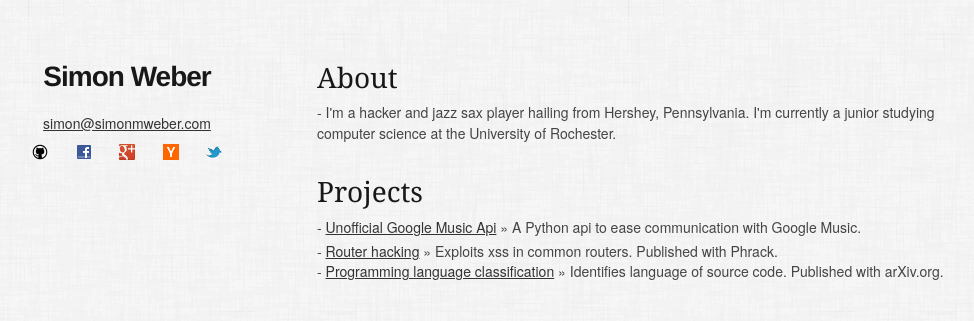
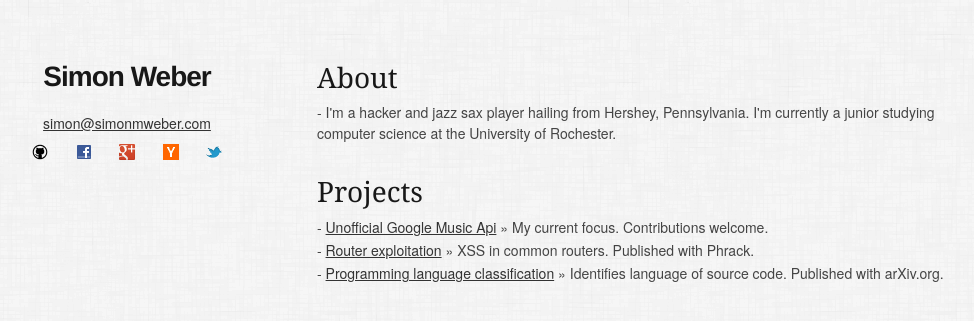
Before and after one commit to simon-weber/simon-weber.github.com, a Jekyll site: the page built from index.html, in a window 1280 px wide. Shown: the top 321 px of the page, without its empty margins (153-1127 px from the left). Built offline with Jekyll 4.4.1, drawn with Linux system fonts in a browser that asks for light colours; nearby versions of some CDN libraries.

Commit message:
clean up

```diff
--- a/_layouts/default.html
+++ b/_layouts/default.html
@@ -18,11 +18,11 @@
 
 	<!-- CSS
   ================================================== -->
-	<link rel="stylesheet" href="stylesheets/base.css">
-	<link rel="stylesheet" href="stylesheets/skeleton.css">
-	<link rel="stylesheet" href="stylesheets/layout.css">
+	<link rel="stylesheet" href="/stylesheets/base.css">
+	<link rel="stylesheet" href="/stylesheets/skeleton.css">
+	<link rel="stylesheet" href="/stylesheets/layout.css">
 
-	<link rel="stylesheet" href="stylesheets/custom.css">
+	<link rel="stylesheet" href="/stylesheets/custom.css">
 
 	<!--[if lt IE 9]>
 		<script src="http://html5shim.googlecode.com/svn/trunk/html5.js"></script>
@@ -30,10 +30,10 @@
 
 	<!-- Favicons
 	================================================== -->
-	<link rel="shortcut icon" href="images/favicon.ico">
-	<link rel="apple-touch-icon" href="images/apple-touch-icon.png">
-	<link rel="apple-touch-icon" sizes="72x72" href="images/apple-touch-icon-72x72.png">
-	<link rel="apple-touch-icon" sizes="114x114" href="images/apple-touch-icon-114x114.png">
+	<link rel="shortcut icon" href="/images/favicon.ico">
+	<link rel="apple-touch-icon" href="/images/apple-touch-icon.png">
+	<link rel="apple-touch-icon" sizes="72x72" href="/images/apple-touch-icon-72x72.png">
+	<link rel="apple-touch-icon" sizes="114x114" href="/images/apple-touch-icon-114x114.png">
 
 </head>
 <body>
@@ -54,11 +54,11 @@
 	      <li>
 
 		<div class="favicon five-spaced row">
-		  <span><a href="https://github.com/simon-weber"><img alt="simon-weber" src="images/github.ico"></a></span>
-		  <span><a href="http://www.facebook.com/simon.weber1"> <img alt="simon.weber1" src="images/facebook.ico"></a></span>
-		  <span><a href="https://plus.google.com/103350848301234480355"> <img alt="Simon Weber" src="images/plus.ico"></a></span>
-		  <span><a href="http://news.ycombinator.com/user?id=simon_weber"> <img alt="simon_weber" src="images/hn.ico"></a></span>
-		  <span><a href="https://twitter.com/#!/simonmweber"> <img alt="simonmweber" src="images/twitter.ico"></a></span>
+		  <span><a href="https://github.com/simon-weber"><img alt="simon-weber" src="/images/github.ico"></a></span>
+		  <span><a href="http://www.facebook.com/simon.weber1"> <img alt="simon.weber1" src="/images/facebook.ico"></a></span>
+		  <span><a href="https://plus.google.com/103350848301234480355"> <img alt="Simon Weber" src="/images/plus.ico"></a></span>
+		  <span><a href="http://news.ycombinator.com/user?id=simon_weber"> <img alt="simon_weber" src="/images/hn.ico"></a></span>
+		  <span><a href="https://twitter.com/#!/simonmweber"> <img alt="simonmweber" src="/images/twitter.ico"></a></span>
 		</div>
 	      </li>
 
@@ -79,7 +79,7 @@
 	<!-- JS
 	     ================================================== -->
 	<script src="http://code.jquery.com/jquery-1.7.1.min.js"></script>
-	<script src="javascripts/tabs.js"></script>
+	<script src="/javascripts/tabs.js"></script>
 	<script type="text/javascript">
 
 	  var _gaq = _gaq || [];
--- a/index.html
+++ b/index.html
@@ -6,31 +6,29 @@ layout: default
   - I'm a hacker and jazz sax player hailing from Hershey, Pennsylvania. I'm currently a junior studying computer science at the University of Rochester.
 </div>
 
-<!--
-    <div class="landing-item">
-      <h3>Blog Posts</h3>
-      <ul>
-	{% for post in site.posts %}
-        <li>
-          - <span>{{ post.date | date: "%b %d, %Y" }}</span> &raquo; <a href="{{ post.url }}">{{ post.title }}</a>
-        </li>
-	{% endfor %}
-      </ul>
-    </div>
-    -->
 
 <div class="landing-item">
   <h3>Projects</h3>
   <ul>
     <li>
-      - <a href="https://github.com/simon-weber/Unofficial-Google-Music-API">Unofficial Google Music Api</a> &raquo; <span class="italic">A Python api to ease communication with Google Music.</span>
+      - <a href="https://github.com/simon-weber/Unofficial-Google-Music-API">Unofficial Google Music Api</a> &raquo; <span class="italic">My current focus. Contributions welcome.</span>
     </li>
-      - <a href="https://github.com/simon-weber/XSS-over-NBNS">Router hacking</a> &raquo; <span class="italic">Exploits xss in common routers. Published with Phrack.</span>
+    <li>
+      - <a href="https://github.com/simon-weber/XSS-over-NBNS">Router exploitation</a> &raquo; <span class="italic">XSS in common routers. Published with Phrack.</span>
     </li>
     <li>
       - <a href="https://github.com/simon-weber/Programming-Language-Identification">Programming language classification</a> &raquo; <span class="italic">Identifies language of source code. Published with arXiv.org.</span>
     </li>
-    <li>
   </ul>
 </div>
-</div>
+
+<!-- <div class="landing-item">
+  <h3>Blog Posts</h3>
+  <ul>
+    {% for post in site.posts %}
+    <li>
+      - <span>{{ post.date | date: "%b %d, %Y" }}</span> &raquo; <a href="{{ post.url }}">{{ post.title }}</a>
+    </li>
+    {% endfor %}
+  </ul>
+</div> -->
--- a/stylesheets/custom.css
+++ b/stylesheets/custom.css
@@ -1,3 +1,6 @@
+/*
+Sitewide default layout:
+*/
 body {
     background: url('../images/furley_bg.png') repeat top left;
 }
@@ -5,7 +8,6 @@ body {
 div.container {
     padding-top: 60px; }
 
-/* nav from skeleton */
 nav {
     position: fixed;
     /*width: 170px;*/ }
@@ -34,6 +36,7 @@ nav ul li a:focus {
     width:16px; height:16px;
 }
 
+
 .sidebar{
     text-align:center;
 }
@@ -44,6 +47,9 @@ nav ul li a:focus {
     margin:0;padding:0;
 }
 
+/*
+landing page:
+*/
 
 .landing{/*width:900px;*/}
 .landing h1{font-size:24px;text-align:left;}
@@ -52,3 +58,17 @@ nav ul li a:focus {
 .header-year{margin:20px 0 20px 0;}
 .landing-item ul,.landing-item p{margin-top:10px;}
 .landing-item ul li{text-align:left;margin-bottom:5px;}
+
+/*
+Posts:
+*/
+
+.meta{
+    color: #AAA;
+}
+
+
+.disqus h3{
+    /* h3 -> h4 for "showing # comments" */
+    font-size: 21px; line-height: 30px; margin-bottom: 4px;
+}
```
Also changed, not shown: other parts of _layouts/default.html (+3 -3 lines).
